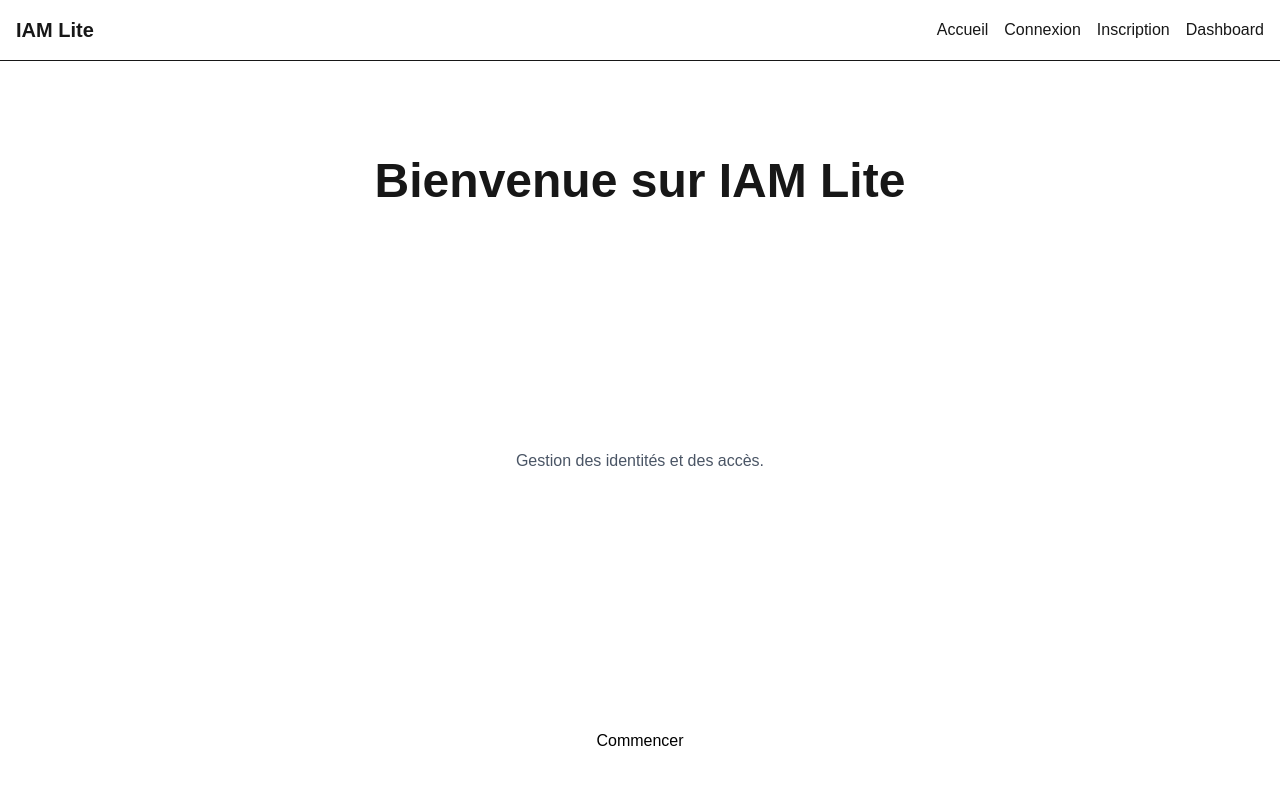
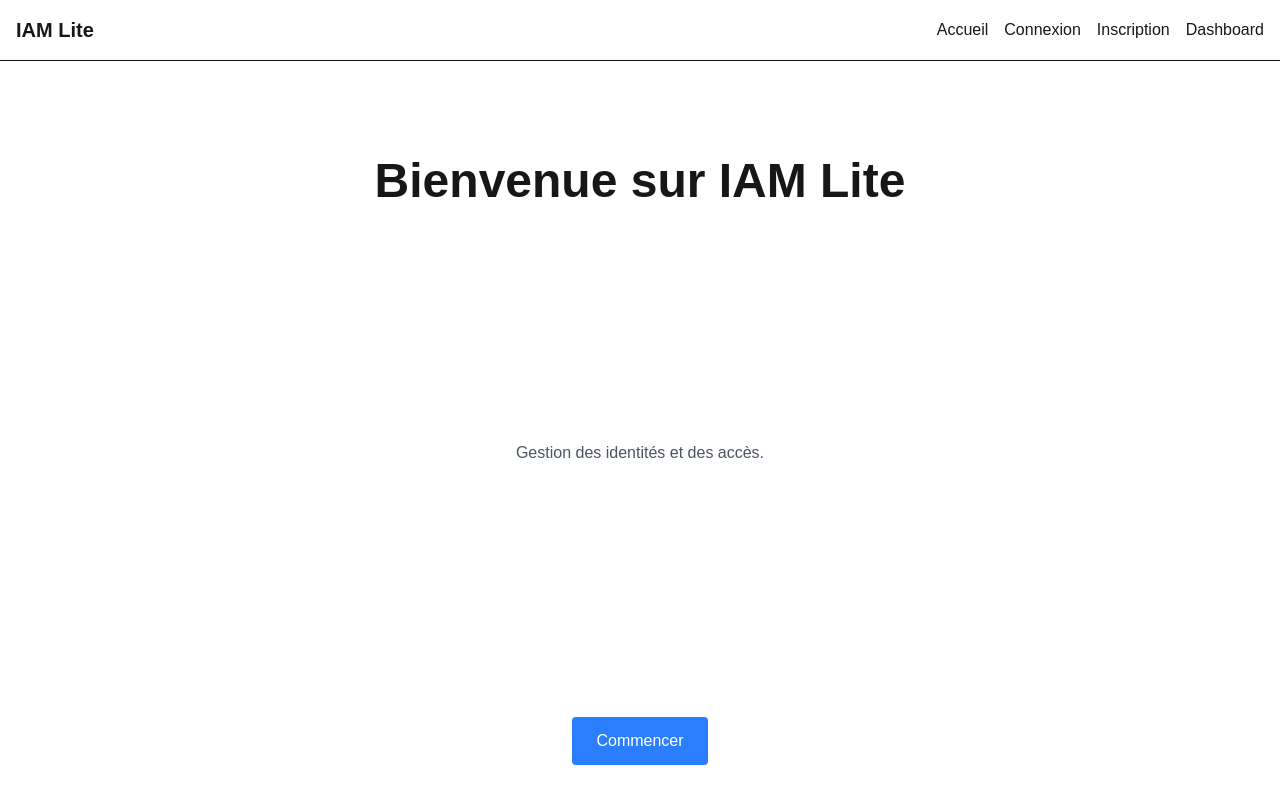
Before and after one commit to Glodi-M/iam-lite, a Next.js app: page / in a window 1280 px wide. Shown: the top 804 px of the page. Built offline with nearby package versions, Linux system fonts and the light colour scheme.

Commit message:
fix: fix boutom start
Co-authored-by: Glodi_Mietete <glodimietete@gmail.com>

```diff
--- a/app/page.tsx
+++ b/app/page.tsx
@@ -8,7 +8,7 @@ export default function Home() {
         <p className="mt-4 font-medium text-gray-600">
           Gestion des identités et des accès.
         </p>
-        <button className="mt-4 px-6 py-3 bg-black-500 text-black rounded hover:bg-blue-600">
+        <button className="mt-8 rounded bg-blue-500 px-6 py-3 text-white hover:bg-blue-600">
           Commencer
         </button>
 
```
